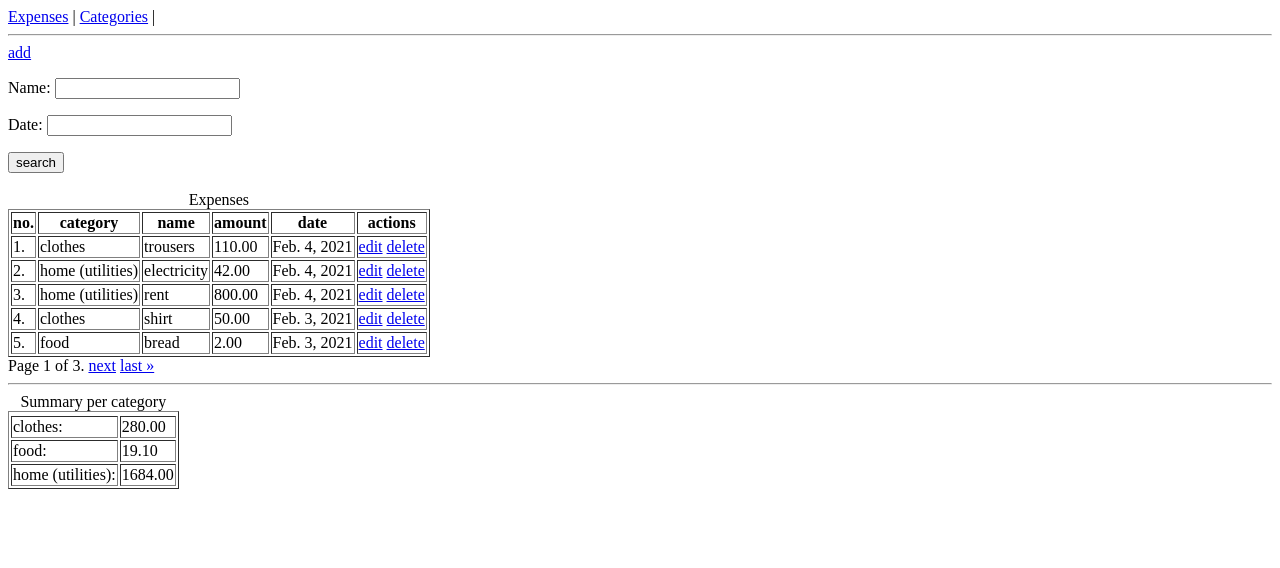
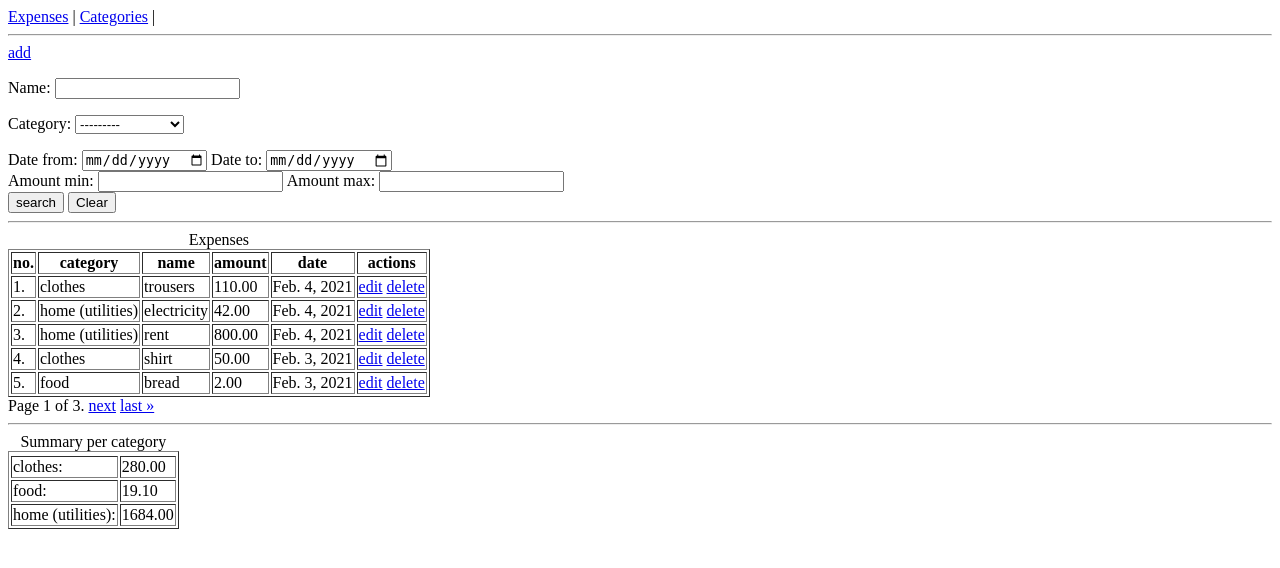
Before and after one commit to devtraining84/basic_app, a Django app: page /expenses/expense/list/ in a window 1280 px wide. Shown: the top 568 px of the page. Run offline with Django 4.2, Linux system fonts and the light colour scheme; data comes from the database, SQL or seed files in the repository; both versions use the stored data as it was after the commit.

Commit message:
4.1 and 4.2 are running

```diff
--- a/expenses/forms.py
+++ b/expenses/forms.py
@@ -5,9 +5,9 @@
 class ExpenseSearchForm(forms.ModelForm):
     class Meta:
         model = Expense
-        fields = ('name', 'date')
+        fields = ['name' ,'category']
 
     def __init__(self, *args, **kwargs):
         super().__init__(*args, **kwargs)
         self.fields['name'].required = False
-        self.fields['date'].required = False
+        self.fields['category'].required = False
--- a/expenses/templates/expenses/expense_list.html
+++ b/expenses/templates/expenses/expense_list.html
@@ -6,9 +6,13 @@
 
 <form method="get" action="">
   {{form.as_p}}
-  <button type="submit">search</button>
+
+  Date from: <input type="date" name="date_from">&nbsp;Date to: <input type="date" name="date_to"><br>
+  Amount min: <input type="number" name="amount_min">&nbsp;Amount max: <input type="number" name="amount_max"><br>
+  <button type="submit">search</button>&nbsp;<button type="reset">Clear</button>
 </form>
-<br>
+<hr>
+
 <table border="1">
 	<caption>Expenses</caption>
 	<thead>
--- a/expenses/views.py
+++ b/expenses/views.py
@@ -1,8 +1,10 @@
 from datetime import date
+from unicodedata import category
+from urllib import request
 from django.views.generic.list import ListView
-
 from .forms import ExpenseSearchForm
 from .models import Expense, Category
+#from django.db.models import Q
 from .reports import summary_per_category
 
 
@@ -12,16 +14,36 @@
 
     def get_context_data(self, *, object_list=None, **kwargs):
         queryset = object_list if object_list is not None else self.object_list
+        form = ExpenseSearchForm(self.request.GET)
 
-        form = ExpenseSearchForm(self.request.GET)
+
+
         if form.is_valid():
             name = form.cleaned_data.get('name', '').strip()
-            date_form = form.cleaned_data.get('date', '')
+            form_category = form.cleaned_data.get('category', '')
+            date_from = form.data.get('date_from')
+            date_to = form.data.get('date_to')
+            amount_min = form.data.get('amount_min')
+            amount_max = form.data.get('amount_max')
+
+
+
+
             if name:
                 queryset = queryset.filter(name__icontains=name)
-            if date_form:
-                queryset = queryset.filter(date__icontains=date_form)
-        return super().get_context_data(
+            if form_category:
+                queryset = queryset.filter(category=form_category)
+            if date_from:
+                queryset = queryset.filter(date__gte=date_from)
+            if date_to:
+                queryset = queryset.filter(date__lte=date_to)
+            if amount_min:
+                queryset = queryset.filter(amount__gte=amount_min)
+            if amount_max:
+                queryset = queryset.filter(amount__lte=amount_max)
+
+
+            return super().get_context_data(
             form=form,
             object_list=queryset,
             summary_per_category=summary_per_category(queryset),
```
Also changed, not shown: db.sqlite3.
